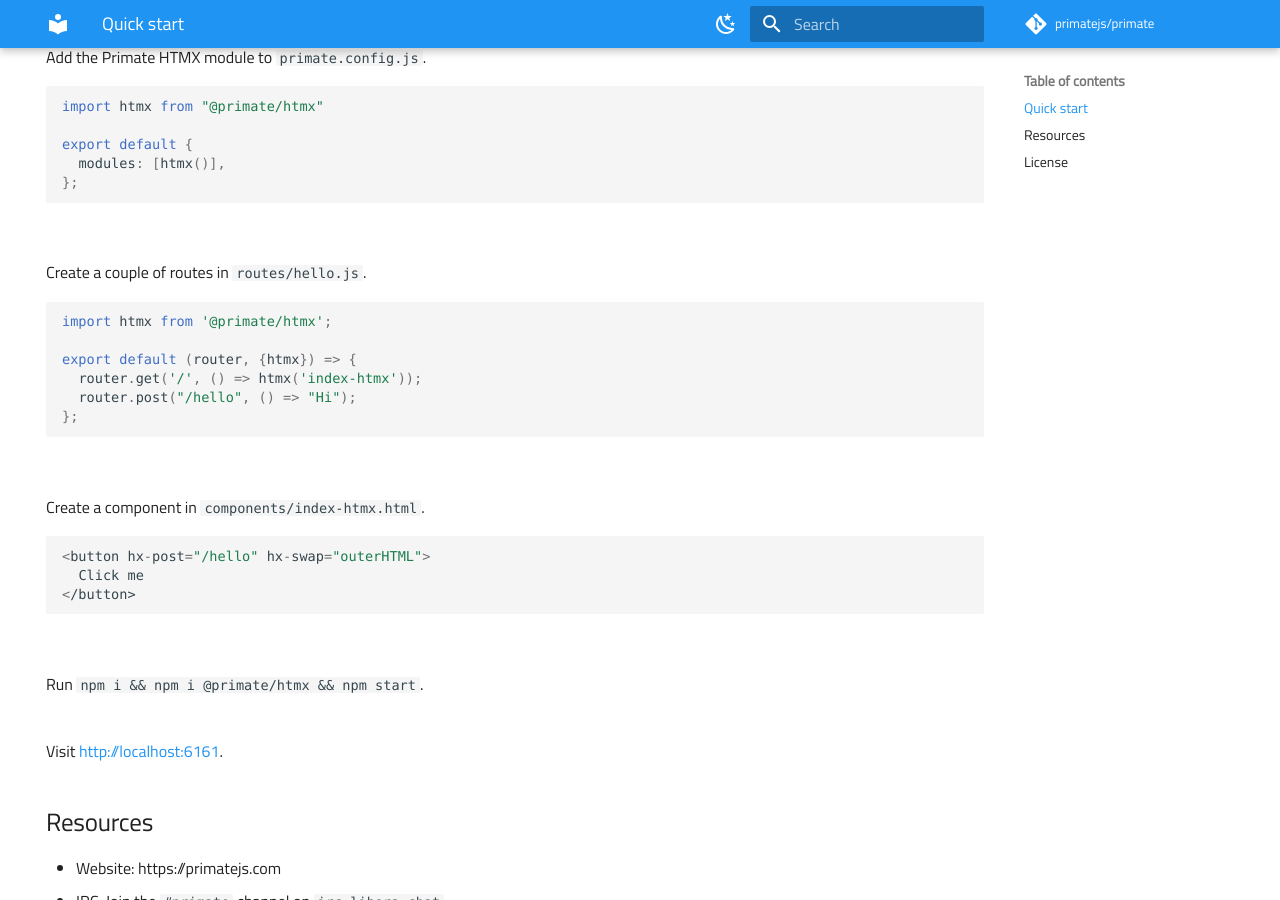
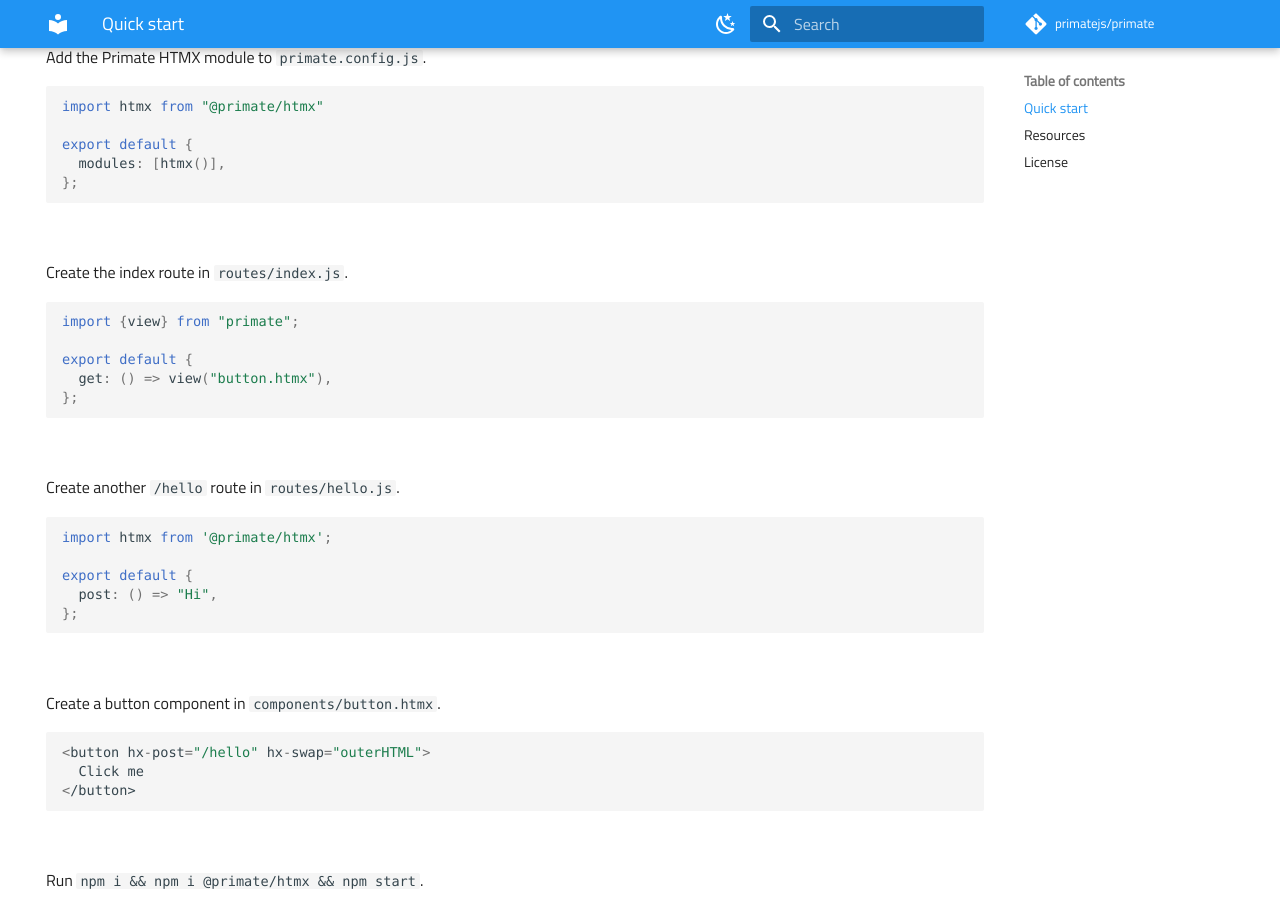
Before and after one commit to phaleth/primatejs-website, an MkDocs documentation site: the page built from docs/quick-start/index.md, in a window 1280 px wide and 900 px high, scrolled down 341 px. Built offline with MkDocs 1.6.1 and Material for MkDocs 9.7.7, drawn with Linux system fonts in a browser that asks for light colours; comment, search, counter and statistics services are not loaded.

Commit message:
Update quick start

````diff
--- a/docs/quick-start/index.md
+++ b/docs/quick-start/index.md
@@ -20,29 +20,36 @@ export default {
   modules: [htmx()],
 };
 ```
-
 <br/>
 
-Create a couple of routes in `routes/hello.js`.
+Create the index route in `routes/index.js`.
+
+```js
+import {view} from "primate";
+
+export default {
+  get: () => view("button.htmx"),
+};
+```
+<br/>
+
+Create another `/hello` route in `routes/hello.js`.
 
 ```js
 import htmx from '@primate/htmx';
 
-export default (router, {htmx}) => {
-  router.get('/', () => htmx('index-htmx'));
-  router.post("/hello", () => "Hi");
+export default {
+  post: () => "Hi",
 };
-
 ```
 <br/>
 
-Create a component in `components/index-htmx.html`.
+Create a button component in `components/button.htmx`.
 
 ```js
 <button hx-post="/hello" hx-swap="outerHTML">
   Click me
 </button>
-
 ```
 <br/>
 
````
